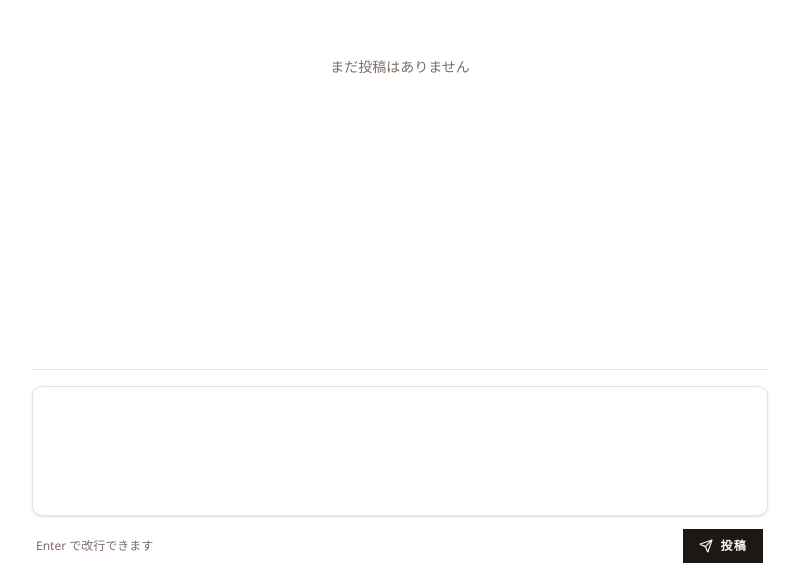
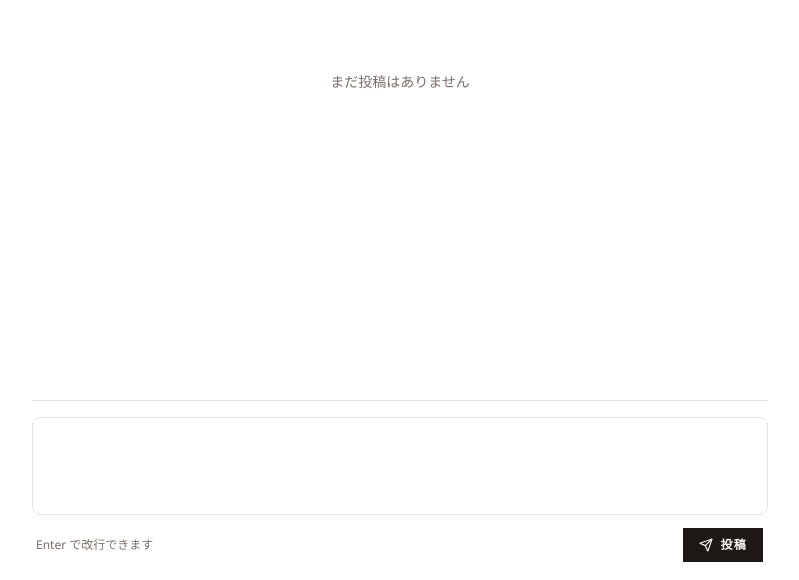
Before and after one commit to otkmnb2783/tiptap-mention-ime-react, a Next.js app: page / in a window 1280 px wide. Shown: the part 220-800 px from the top of the page, without its empty margins (240-1039 px from the left). Built offline with nearby package versions, Linux system fonts and the light colour scheme; a web font is replaced by a local one.

Commit message:
feat: ✨ extension を設定

```diff
--- a/src/components/rich-text-editor/rich-text-editor.tsx
+++ b/src/components/rich-text-editor/rich-text-editor.tsx
@@ -2,22 +2,28 @@
 
 import type { JSONContent } from "@tiptap/react";
 import { EditorContent, useEditor } from "@tiptap/react";
-import StarterKit from "@tiptap/starter-kit";
+import { buildExtensions } from "@/lib/rich-text-extensions";
+import { cn } from "@/lib/utils";
 
 export interface RichTextEditorProps {
   content: JSONContent;
   onChange: (json: JSONContent) => void;
+  className?: string;
 }
 
-export function RichTextEditor({ content, onChange }: RichTextEditorProps) {
+export function RichTextEditor({
+  content,
+  onChange,
+  className,
+}: RichTextEditorProps) {
   const editor = useEditor({
-    extensions: [StarterKit],
+    extensions: buildExtensions(),
     content,
     immediatelyRender: false,
     editorProps: {
       attributes: {
         class:
-          "max-h-48 min-h-32 overflow-y-auto px-4 py-3 text-base leading-7 outline-none focus:outline-none",
+          "max-h-48 min-h-24 overflow-y-auto px-4 py-3 outline-none focus:outline-none",
       },
     },
     onUpdate: ({ editor }) => {
@@ -26,7 +32,9 @@ export function RichTextEditor({ content, onChange }: RichTextEditorProps) {
   });
 
   return (
-    <div className="min-h-32 rounded-lg border border-border bg-background shadow-sm transition-shadow focus-within:border-ring focus-within:ring-2 focus-within:ring-ring/20">
+    <div
+      className={cn("rounded-md border border-border bg-background", className)}
+    >
       <EditorContent editor={editor} />
     </div>
   );
--- /dev/null
+++ b/src/lib/rich-text-extensions.ts
@@ -0,0 +1,44 @@
+import type { Extensions } from "@tiptap/core";
+import StarterKit from "@tiptap/starter-kit";
+
+export interface BuildExtensionsOptions {
+  additionalExtensions?: Extensions;
+}
+
+export function buildExtensions({
+  additionalExtensions = [],
+}: BuildExtensionsOptions = {}): Extensions {
+  return [
+    StarterKit.configure({
+      heading: false,
+      horizontalRule: false,
+      paragraph: {
+        HTMLAttributes: {
+          class: "my-0.5",
+        },
+      },
+      blockquote: {
+        HTMLAttributes: {
+          class:
+            "my-2 border-l-4 border-border pl-4 text-muted-foreground italic",
+        },
+      },
+      bulletList: {
+        HTMLAttributes: {
+          class: "my-1 list-disc pl-6",
+        },
+      },
+      orderedList: {
+        HTMLAttributes: {
+          class: "my-1 list-decimal pl-6",
+        },
+      },
+      listItem: {
+        HTMLAttributes: {
+          class: "my-1",
+        },
+      },
+    }),
+    ...additionalExtensions,
+  ];
+}
```
